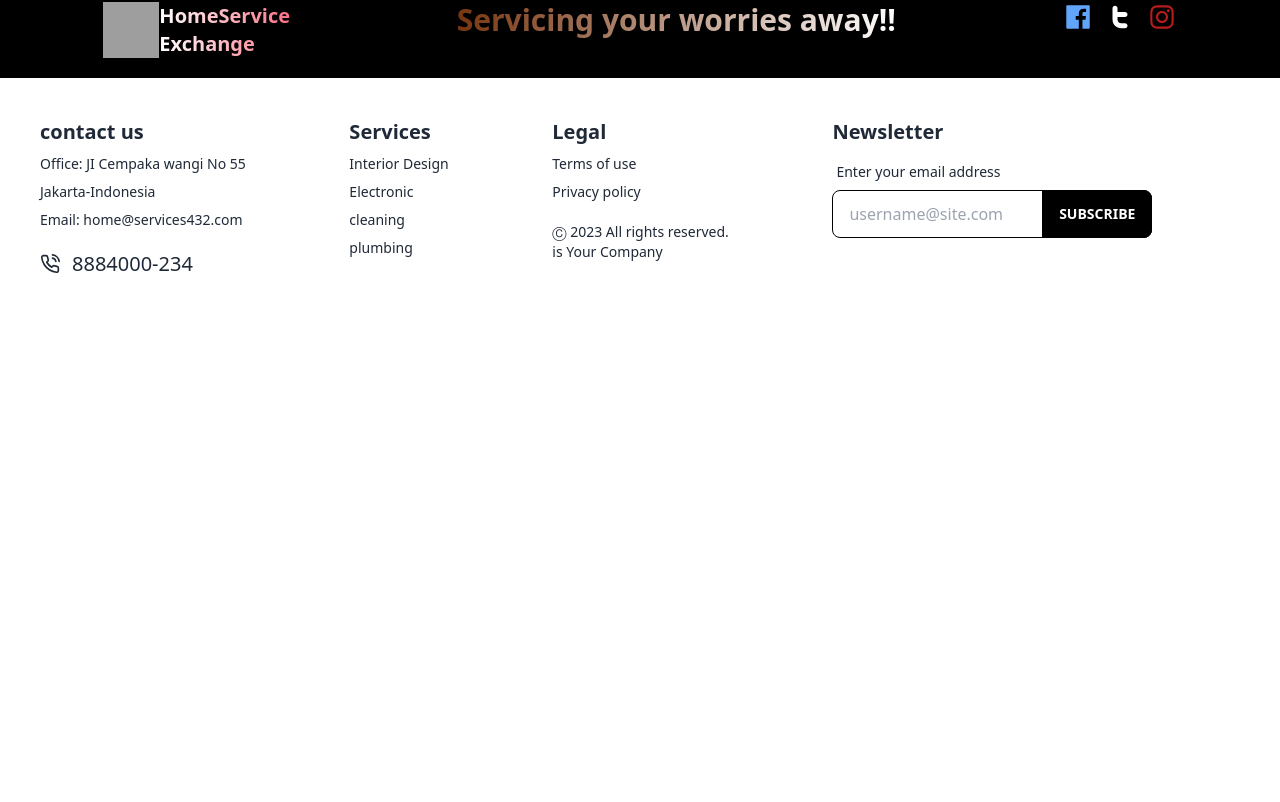
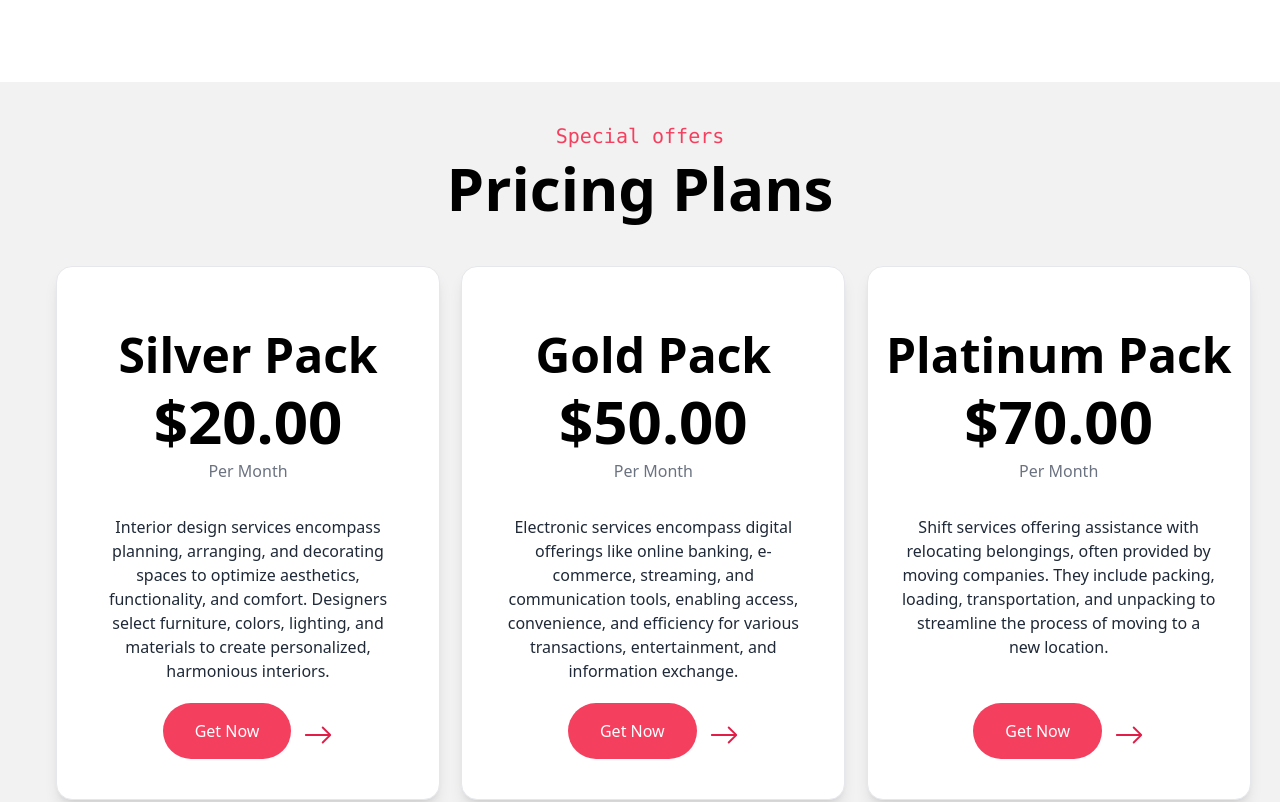
Before and after one commit to halimaislam1/home-service-exchange-client, a React (Vite) app: page / in a window 1280 px wide. Shown: the part 898-1700 px from the top of the page. Before the commit the page ends 1216 px from the top, so only its background shows below. Built offline with nearby package versions, Linux system fonts and the light colour scheme; no server answers; grey boxes are pictures that could not be loaded.

Commit message:
added price Plan section accurately

```diff
--- a/src/Pages/Home/Home.jsx
+++ b/src/Pages/Home/Home.jsx
@@ -1,10 +1,12 @@
 import React from 'react';
 import Banner from './Banner/Banner';
+import PricingPlans from './PricingPlan/PricingPlans';
 
 const Home = () => {
     return (
         <div>
             <Banner></Banner>
+            <PricingPlans></PricingPlans>
         </div>
     );
 };
--- /dev/null
+++ b/src/Pages/Home/PricingPlan/PricingPlans.jsx
@@ -0,0 +1,62 @@
+import { BsArrowRight } from 'react-icons/bs';
+
+const PricingPlans = () => {
+  return (
+    <div className="mt-28 p-2 bg-base-200 ">
+
+      <div className="text-center mt-8 ">
+        <p className="font-md text-rose-500 font-mono text-xl mb-2">Special offers</p>
+        <h1 className="text-6xl text-black font-bold mb-12">Pricing Plans</h1>
+      </div>
+      <div className='grid grid-cols-1 md:grid-cols-2 lg:grid-cols-3 ml-12  mb-16 bg-base-200 '>
+        {/* Silver Pack */}
+      <div className="card w-96 bg-white border shadow-lg ">
+        <div className="">
+        <p className="text-5xl mt-16 mb-3 font-bold text-black text-center">Silver Pack</p>
+          <h2 className="text-6xl mb-2 font-bold text-black text-center">$20.00</h2>
+          <p className="text-gray-500 text-center">Per Month</p>
+        </div>
+        <div className="card-body items-center text-center">
+          <p>Interior design services encompass planning, arranging, and decorating spaces to optimize aesthetics, functionality, and comfort. Designers select furniture, colors, lighting, and materials to create personalized, harmonious interiors.</p>
+          <div className="mt-3 flex items-center ">
+            <button className="px-8 py-4 rounded-full mr-3 mb-2  bg-rose-500 text-white">Get Now</button>
+            <BsArrowRight className='text-3xl text-rose-600'></BsArrowRight>
+          </div>
+        </div>
+      </div>
+      {/* Gold Pack */}
+      <div className="card w-96 bg-white border shadow-lg">
+        <div className="">
+        <p className="text-5xl mt-16 mb-3 font-bold text-black text-center">Gold Pack</p>
+          <h2 className="text-6xl mb-2 font-bold text-black text-center">$50.00</h2>
+          <p className="text-gray-500 text-center">Per Month</p>
+        </div>
+        <div className="card-body items-center text-center">
+          <p>Electronic services encompass digital offerings like online banking, e-commerce, streaming, and communication tools, enabling access, convenience, and efficiency for various transactions, entertainment, and information exchange.</p>
+          <div className="mt-3 flex items-center ">
+            <button className="px-8 py-4 rounded-full mr-3 mb-2   bg-rose-500 text-white">Get Now</button>
+            <BsArrowRight className='text-3xl text-rose-600'></BsArrowRight>
+          </div>
+        </div>
+      </div>
+      {/* Platinum Pack */}
+      <div className="card w-96 bg-white border shadow-lg">
+        <div className="">
+        <p className="text-5xl mt-16 mb-3 font-bold text-black text-center">Platinum Pack</p>
+          <h2 className="text-6xl mb-2 font-bold text-black text-center">$70.00</h2>
+          <p className="text-gray-500 text-center">Per Month</p>
+        </div>
+        <div className="card-body items-center text-center">
+          <p>Shift services offering assistance with relocating belongings, often provided by moving companies. They include packing, loading, transportation, and unpacking to streamline the process of moving to a new location.</p>
+          <div className="mt-3 flex items-center ">
+            <button className="px-8 py-4 rounded-full mr-3 mb-2   bg-rose-500 text-white">Get Now</button>
+            <BsArrowRight className='text-3xl text-rose-600'></BsArrowRight>
+          </div>
+        </div>
+      </div>
+      </div>
+    </div>
+  );
+};
+
+export default PricingPlans;
--- a/src/index.css
+++ b/src/index.css
@@ -1,3 +1,4 @@
+
 @tailwind base;
 @tailwind components;
 @tailwind utilities;
```
